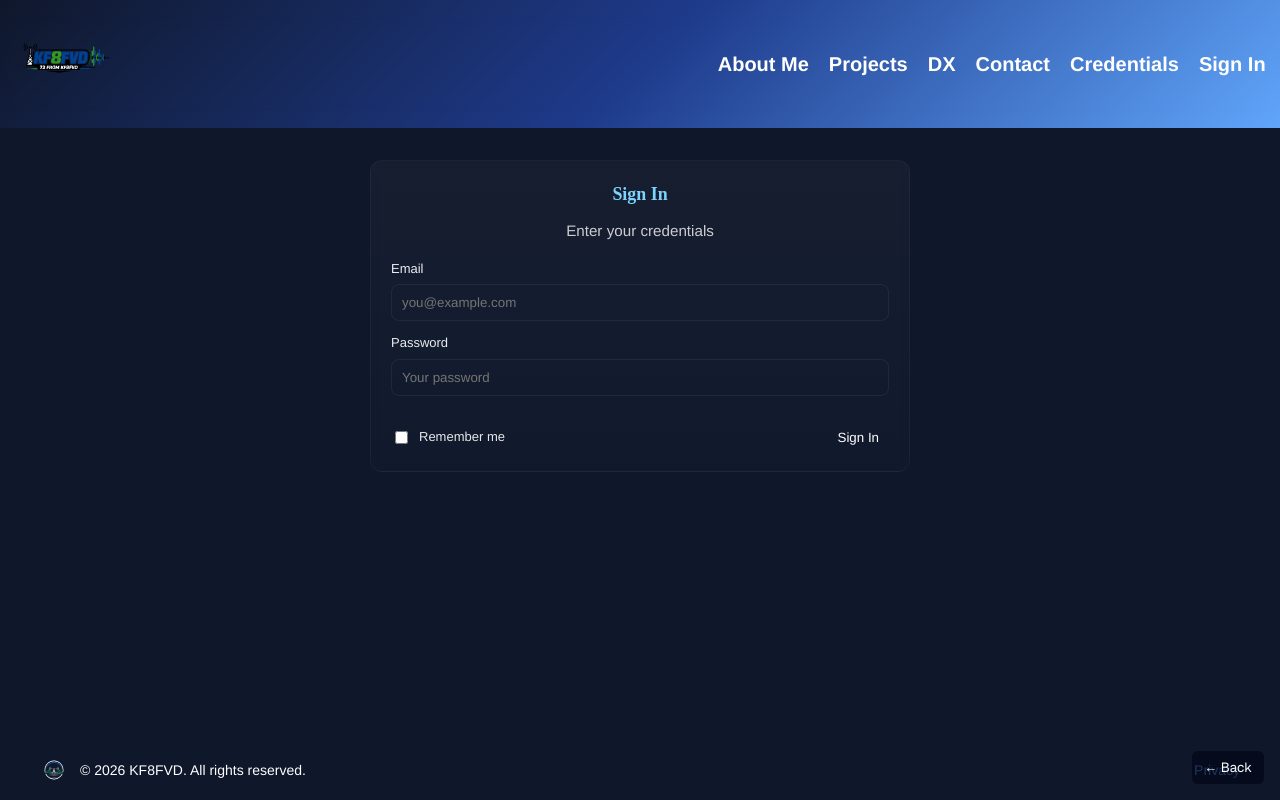
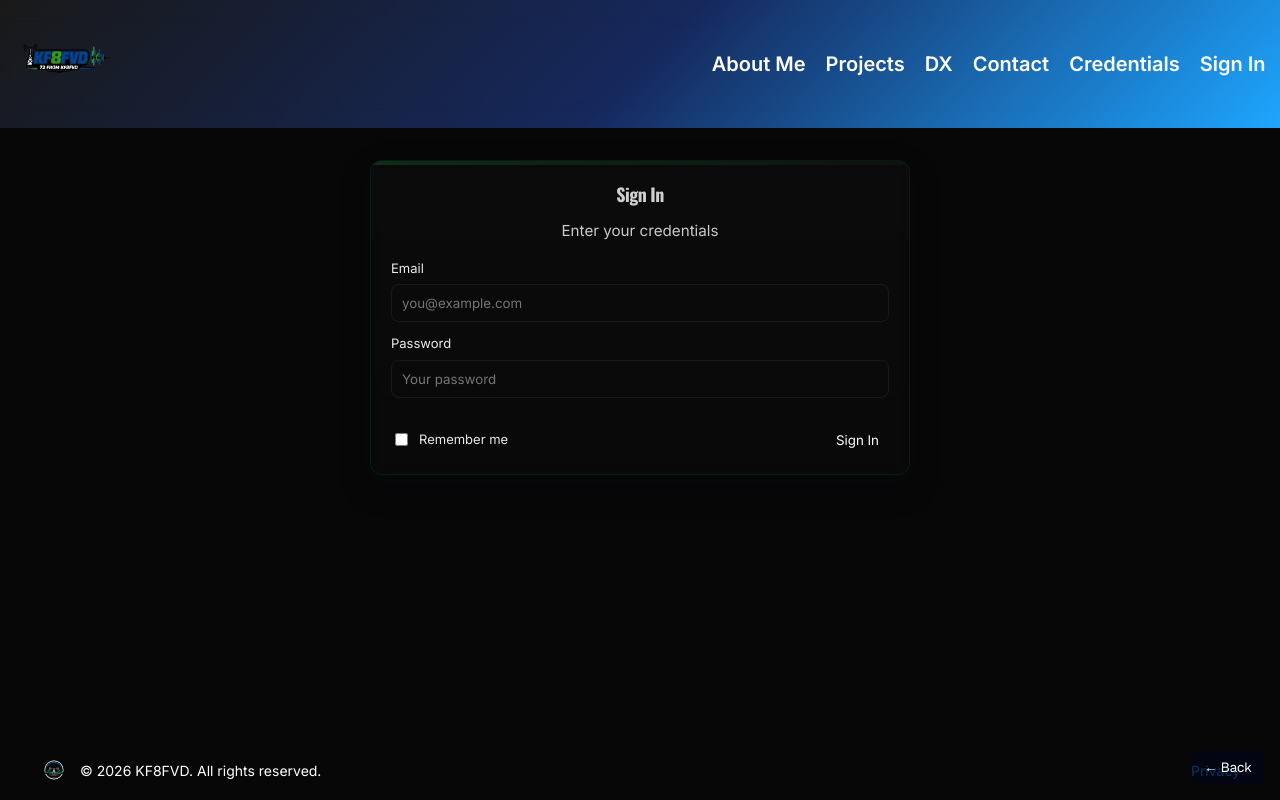
Before and after one commit to Greasemonkey303/kf8fvd, a Next.js app: page /signin in a window 1280 px wide. Built offline with nearby package versions, Linux system fonts and the light colour scheme; no server answers; the database is empty.

Commit message:
updated the theam to match the logo

```diff
--- a/app/admin/layout.tsx
+++ b/app/admin/layout.tsx
@@ -22,7 +22,7 @@ export default async function AdminLayout({ children }: { children: ReactNode })
 
   return (
     <div className={styles.adminRoot}>
-      <aside className={styles.sidebar}>
+      <aside className={`${styles.sidebar} accent-scroll`}>
         <a href="/admin" className={styles.brandButton} aria-label="Admin Home">kf8fvd — Admin</a>
         <nav>
           <a className={styles.navLink} href="/admin/projects">Projects</a>
--- a/components/card/card.module.css
+++ b/components/card/card.module.css
@@ -1,17 +1,31 @@
 .card {
-  background: linear-gradient(180deg, var(--white-03), var(--white-01));
-  border: 1px solid var(--border-04);
+  background: var(--card-bg);
+  border: 1px solid var(--card-border);
   padding: 1.25rem;
   border-radius: 12px;
   color: var(--color-text);
-  backdrop-filter: blur(4px);
-  transition: transform .18s ease, box-shadow .18s ease;
+  backdrop-filter: blur(6px);
+  transition: transform .18s ease, box-shadow .18s ease, border-color .18s ease;
   display: flex;
   flex-direction: column;
   gap: 0.75rem;
+  box-shadow: var(--card-shadow);
+  position: relative;
+  overflow: hidden;
 }
-.card:hover { transform: translateY(-6px); box-shadow: 0 14px 36px var(--shadow-32, var(--shadow-35)); }
-.title { margin: 0; color: var(--color-link); font-size: 1.12rem; font-weight:800; text-align:center; }
+.card::before {
+  content: '';
+  position: absolute;
+  left: 0;
+  top: 0;
+  height: 4px;
+  width: 100%;
+  background: var(--card-accent-top);
+  opacity: 0.9;
+  pointer-events: none;
+}
+.card:hover { transform: translateY(-6px); box-shadow: 0 18px 46px rgba(2,6,23,0.34), 0 8px 30px rgba(22,163,74,0.06); border-color: rgba(22,163,74,0.18); }
+.title { margin: 0; color: var(--logo-silver); font-size: 1.12rem; font-weight:800; text-align:center; }
 .subtitle { margin: 0; color: var(--white-78); font-size: .95rem; text-align:center }
 .body { font-size: .98rem; color: var(--white-92); padding-top: 0.25rem }
 
--- a/components/modal/imageModal.module.css
+++ b/components/modal/imageModal.module.css
@@ -10,15 +10,15 @@
   padding: 1rem;
 }
 .sheet {
-  background: linear-gradient(180deg, rgba(8,18,40,0.98), rgba(6,12,30,0.95));
-  border: 1px solid rgba(96,165,250,0.12);
+  background: var(--card-bg);
+  border: 1px solid var(--card-border);
   padding: 0.75rem;
   border-radius: 12px;
   color: var(--white-100);
   max-width: 92vw;
   width: auto;
   max-height: 92vh;
-  box-shadow: 0 30px 90px var(--shadow-60);
+  box-shadow: var(--card-shadow);
   position: relative;
   display: flex;
   align-items: center;
@@ -35,7 +35,7 @@
   height: 6px;
   border-top-left-radius: 12px;
   border-top-right-radius: 12px;
-  background: linear-gradient(90deg, var(--color-accent-1), var(--color-accent-2), var(--color-accent-3));
+  background: var(--card-accent-top);
   opacity: 0.95;
 }
 .image {
@@ -46,7 +46,7 @@
   border-radius: 8px;
   margin: 0 auto;
   object-fit: contain;
-  box-shadow: 0 10px 40px var(--shadow-60);
+  box-shadow: var(--card-shadow);
 }
 .close {
   position: absolute;
--- a/components/projects/HotspotGallery.module.css
+++ b/components/projects/HotspotGallery.module.css
@@ -10,7 +10,7 @@
 	cursor:pointer;
 	box-shadow: 0 8px 20px var(--shadow-25);
 }
-.thumb:focus { outline:2px solid var(--color-link); }
+.thumb:focus { outline:2px solid var(--logo-green); }
 
 .thumb img { width:100%; height:100%; object-fit:cover; display:block }
 
@@ -28,15 +28,15 @@
 	padding: 1rem;
 }
 .modal {
-	background: linear-gradient(180deg, rgba(8,18,40,0.98), rgba(6,12,30,0.95));
-	border: 1px solid rgba(96,165,250,0.12);
+	background: var(--card-bg);
+	border: 1px solid var(--card-border);
 	padding: 0.75rem;
 	border-radius: 12px;
 	color: var(--white-100);
 	max-width: 92vw;
 	width: auto;
 	max-height: 92vh;
-	box-shadow: 0 30px 90px var(--shadow-60);
+	box-shadow: var(--card-shadow);
 	position: relative;
 	display: flex;
 	align-items: center;
@@ -53,7 +53,7 @@
 	height: 6px;
 	border-top-left-radius: 12px;
 	border-top-right-radius: 12px;
-	background: linear-gradient(90deg, var(--color-accent-1), var(--color-accent-2), var(--color-accent-3));
+	background: var(--card-accent-top);
 	opacity: 0.95;
 }
 .modal img { max-width:100%; height: auto; max-height: calc(100vh - 140px); display:block; border-radius:8px; margin: 0 auto; object-fit: contain }
--- a/containers/about/about.module.css
+++ b/containers/about/about.module.css
@@ -44,10 +44,10 @@
 }
 
 /* summary / intro box */
-.summary { display:flex; gap:16px; align-items:center; justify-content:space-between; background: linear-gradient(180deg, var(--white-03), var(--white-01)); padding: 12px 14px; border-radius: 10px; margin-bottom: 1rem; box-shadow: 0 6px 18px var(--shadow-28); }
-.summary h2 { margin: 0; font-size: 1.15rem; color: var(--color-link); }
+.summary { display:flex; gap:16px; align-items:center; justify-content:space-between; background: var(--card-bg); padding: 12px 14px; border-radius: 10px; margin-bottom: 1rem; box-shadow: var(--card-shadow); }
+.summary h2 { margin: 0; font-size: 1.15rem; color: var(--logo-green); }
 .summaryText { margin: 0; color: var(--white-90); font-size: 0.98rem; }
-.ctaBtn { display:inline-block; background: var(--color-link); color: var(--white-100); padding: 8px 12px; border-radius:8px; text-decoration:none; font-weight:700; box-shadow: 0 6px 18px var(--shadow-25); }
+.ctaBtn { display:inline-block; background: var(--card-accent-top); color: var(--text-dark); padding: 8px 12px; border-radius:8px; text-decoration:none; font-weight:700; box-shadow: 0 6px 18px var(--shadow-25); }
 
 /* specs box */
 .specBox { background: var(--white-02); padding: 10px; border-radius:8px; margin: 0.6rem 0; box-shadow: 0 6px 14px var(--shadow-18); }
--- a/containers/bands/bands.module.css
+++ b/containers/bands/bands.module.css
@@ -13,18 +13,19 @@
 }
 
 .card {
-  background: linear-gradient(180deg, var(--white-03), var(--white-01));
-  border: 1px solid var(--border-04);
+  background: var(--card-bg);
+  border: 1px solid var(--card-border);
   padding: 1.25rem;
   border-radius: 10px;
   color: var(--color-text);
   backdrop-filter: blur(4px);
   text-align: center;
+  box-shadow: var(--card-shadow);
 }
 
 .card h2 {
   margin: 0 0 0.5rem 0;
-  color: var(--color-link);
+  color: var(--logo-green);
 }
 
 .lead {
@@ -115,13 +116,13 @@
 }
 .modal {
   background: linear-gradient(180deg, rgba(8,18,40,0.98), rgba(6,12,30,0.95));
-  border: 1px solid rgba(96,165,250,0.18);
+  border: 1px solid rgba(22,163,74,0.18);
   padding: 1.5rem 1.75rem;
   border-radius: 14px;
   color: var(--white-100);
   max-width: 760px;
   width: 100%;
-  box-shadow: 0 30px 90px var(--shadow-60), 0 0 40px rgba(96,165,250,0.06) inset;
+  box-shadow: 0 30px 90px var(--shadow-60), 0 0 40px rgba(22,163,74,0.04) inset;
   position: relative;
   text-align: center;
   transform-origin: center;
@@ -136,7 +137,7 @@
   height: 6px;
   border-top-left-radius: 14px;
   border-top-right-radius: 14px;
-  background: linear-gradient(90deg, var(--color-accent-1), var(--color-accent-2), var(--color-accent-3));
+  background: var(--card-accent-top);
   opacity: 0.95;
 }
 .modal h3 { margin: 0 0 .6rem 0; color: var(--color-link); font-size:1.45rem; letter-spacing:0.2px; }
--- a/containers/dashboard/dashboard.tsx
+++ b/containers/dashboard/dashboard.tsx
@@ -245,8 +245,8 @@ export default function Dashboard() {
           </div>
         </Card>
 
-        <Card className={`${styles.smallCard} ${styles.highlightCard}`} title="Recent QSOs" subtitle="Latest contacts">
-          <ul className={styles.qsoList}>
+          <Card className={`${styles.smallCard} ${styles.highlightCard}`} title="Recent QSOs" subtitle="Latest contacts">
+          <ul className={`${styles.qsoList} accent-scroll`}>
             {qsos === null && <li className={styles.qsoItem}>loading…</li>}
             {qsos && qsos.length === 0 && <li className={styles.qsoItem}>No recent QSOs found</li>}
             {qsos && qsos.map((q, i) => (
--- a/styles/global.css
+++ b/styles/global.css
@@ -1,19 +1,25 @@
+@import url('https://fonts.googleapis.com/css2?family=Inter:wght@300;400;600;700;800&family=Oswald:wght@300;400;500;600;700&display=swap');
+
 :root {
   /* color palette */
-  --color-primary: #0f172a; /* deep navy */
-  --color-secondary: #60a5fa; /* bright blue */
-  --color-accent-1: #60a5fa; /* sky blue */
-  --color-accent-2: #a78bfa; /* purple */
-  --color-accent-3: #34d399; /* green */
-  --color-accent-4: #f97316; /* orange */
-  --color-accent-5: #ef4444; /* red */
-  --color-gradient: linear-gradient(135deg, var(--color-primary) 0%, #1e3a8a 50%, var(--color-accent-1) 100%);
+  /* brand palette (from logo) */
+  --color-primary: #070707; /* near-black background */
+
+  --color-bg: var(--color-primary);
+  --logo-green: #16a34a; /* richer green (emerald) */
+  --logo-blue: #1ea6ff; /* bright cyan-blue */
+  --logo-silver: #cfcfcf; /* metallic/silver */
+  --color-accent-1: var(--logo-blue);
+  --color-accent-2: #8f7bff; /* soft purple */
+  --color-accent-3: var(--logo-green);
+  --color-accent-4: #f97316;
+  --color-accent-5: #ef4444;
+  --color-gradient: linear-gradient(135deg, rgba(30,30,30,0.8) 0%, rgba(30,58,138,0.65) 50%, var(--logo-blue) 100%);
 
   /* background / text */
-  --color-bg: #0f172a;
   --color-text: #ffffff;
-  --color-link: #7dd3fc;
-  --color-footer-bg: var(--color-primary);
+  --color-link: var(--logo-blue);
+  --color-footer-bg: #07102a;
   --text-dark: #041025; /* used on lighter buttons */
 
   /* semantic states */
@@ -49,10 +55,11 @@
   --white-04: rgba(255,255,255,0.04);
 
   /* fonts */
-  --font-sans: 'Helvetica Neue', Arial, sans-serif;
+  /* fonts */
+  --font-sans: 'Inter', system-ui, -apple-system, 'Segoe UI', Roboto, 'Helvetica Neue', Arial;
+  --font-heading: 'Oswald', 'Helvetica Neue', Arial, sans-serif;
   --font-serif: 'Merriweather', serif;
   --font-mono: 'Courier New', monospace;
-  --font-geist-sans: 'Inter', system-ui, -apple-system, 'Segoe UI', Roboto, 'Helvetica Neue', Arial;
   /* utility overlays */
   --overlay: rgba(2,6,23,0.7);
   --overlay-dark: rgba(40,40,40,0.5);
@@ -85,7 +92,25 @@
   --city-Africa_Cairo: #d97706;
   /* small misc token */
   --color-other: #94a3b8;
+  /* card surface tokens (shared) */
+  --card-bg: linear-gradient(180deg, rgba(255,255,255,0.02), rgba(255,255,255,0.01));
+  --card-border: rgba(22,163,74,0.10); /* subtle green highlight */
+  --card-accent-top: linear-gradient(90deg, rgba(22,163,74,0.25), rgba(22,163,74,0.06));
+  --card-shadow: 0 12px 30px rgba(2,6,23,0.28), 0 6px 20px rgba(22,163,74,0.04);
 }
+
+/* Accent scrollbar - green-themed gradient thumb for WebKit, fallbacks for Firefox */
+.accent-scroll::-webkit-scrollbar { width: 10px; height: 10px }
+.accent-scroll::-webkit-scrollbar-track { background: transparent }
+.accent-scroll::-webkit-scrollbar-thumb {
+  background: var(--card-accent-top);
+  border-radius: 10px;
+  border: 2px solid transparent;
+  background-clip: padding-box;
+}
+.accent-scroll { scrollbar-width: thin; scrollbar-color: var(--logo-green) transparent }
+
+/* Apply accent scrollbar to common scroll areas */
 
 /* global reset */
 *, *::before, *::after {
@@ -105,6 +130,21 @@ body {
   background: var(--color-bg);
   color: var(--color-text);
 }
+
+/* headings use brand display font */
+h1, h2, h3, h4, h5 {
+  font-family: var(--font-heading);
+  color: var(--logo-silver);
+  letter-spacing: -0.5px;
+}
+
+/* subtle link and accent tokens */
+a { color: var(--color-link); }
+a:hover { opacity: 0.92 }
+
+/* utility brand tokens */
+.brand-accent { color: var(--logo-green) }
+.brand-accent-blue { color: var(--logo-blue) }
 
 /* skip link */
 .skip { position: absolute; left: -9999px; top: auto; width: 1px; height: 1px; overflow: hidden }
```
Also changed, not shown: app/admin/admin.module.css (+11 -9 lines), app/credentials/credentials.module.css (+8 -7 lines), containers/contact/contact.module.css (+5 -5 lines), containers/dashboard/dashboard.module.css (+6 -6 lines).
